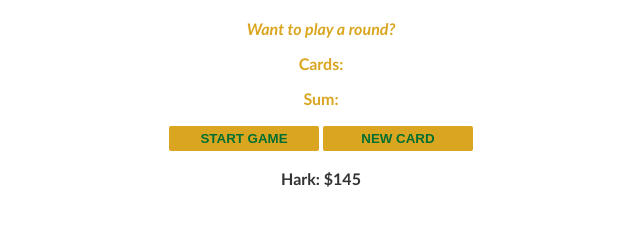
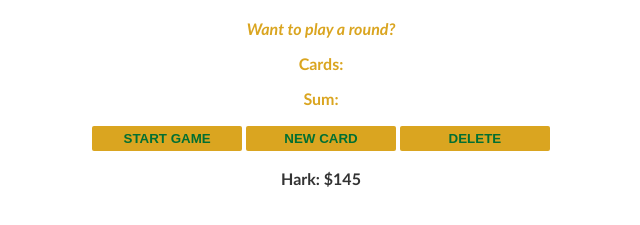
Before and after one commit to harkemoyo/blackjack, a plain HTML site: page index.html in a window 1280 px wide. Shown: the part 63-288 px from the top of the page, without its empty margins (319-959 px from the left). Drawn offline with Linux system fonts and the light colour scheme.

Commit message:
added delete btn

```diff
--- a/index.html
+++ b/index.html
@@ -14,6 +14,7 @@
         <p id="sum-el">Sum:</p>
         <button id="start-btn">START GAME</button>
         <button onclick="newCard()">NEW CARD</button>
+        <button id="start-btn">delete</button>
         <!-- 1. Create a paragraph with an id of "player-el" -->
         <p id="player-el"></p>
         <script src="index.js"></script>
--- a/index.js
+++ b/index.js
@@ -44,6 +44,8 @@ function startGame() {
     renderGame()
 }
 
+// delete btn
+
 function renderGame() {
     cardsEl.textContent = "Cards: "
     for (let i = 0; i < cards.length; i++) {
--- a/style.css
+++ b/style.css
@@ -26,6 +26,7 @@ button {
     padding-bottom: 5px;
     font-weight: bold;
     border: none;
+    text-transform: uppercase;
     border-radius: 2px;
     margin-bottom: 2px;
     margin-top: 2px;
```
